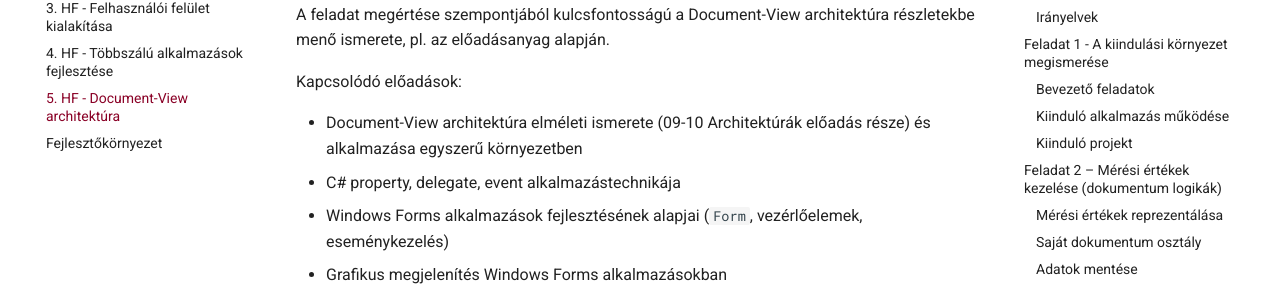
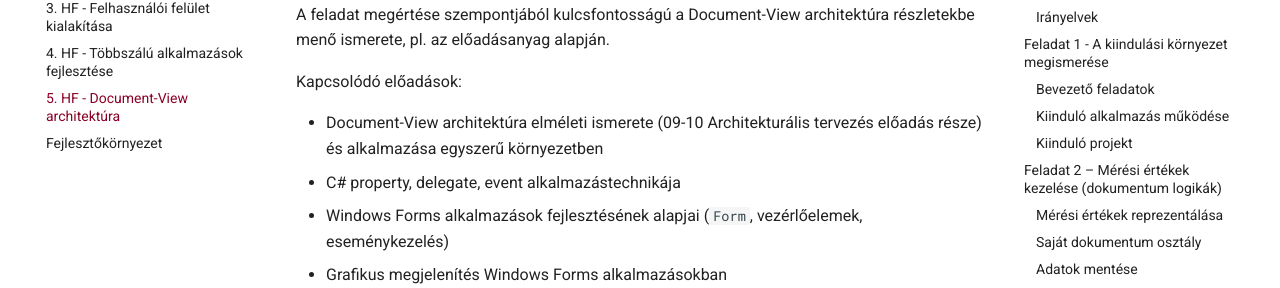
Before and after one commit to bmeviauab00/szoftvertechnikak, an MkDocs documentation site: the page built from docs/hazi/5-document-view-architectura/index.md, in a window 1280 px wide and 900 px high. Shown: the part 277-565 px from the top of the window. Built offline with MkDocs 1.6.1 and Material for MkDocs 9.7.7, drawn with Linux system fonts in a browser that asks for light colours; emoji names are drawn with the system emoji font; comment, search, counter and statistics services are not loaded.

Commit message:
Előadás neve

```diff
--- a/docs/hazi/5-document-view-architectura/index.md
+++ b/docs/hazi/5-document-view-architectura/index.md
@@ -10,7 +10,7 @@
 
 Kapcsolódó előadások:
 
-- Document-View architektúra elméleti ismerete (09-10 Architektúrák előadás része) és alkalmazása egyszerű környezetben
+- Document-View architektúra elméleti ismerete (09-10 Architekturális tervezés előadás része) és alkalmazása egyszerű környezetben
 - C# property, delegate, event alkalmazástechnikája
 - Windows Forms alkalmazások fejlesztésének alapjai (`Form`, vezérlőelemek, eseménykezelés)
 - Grafikus megjelenítés Windows Forms alkalmazásokban
```
